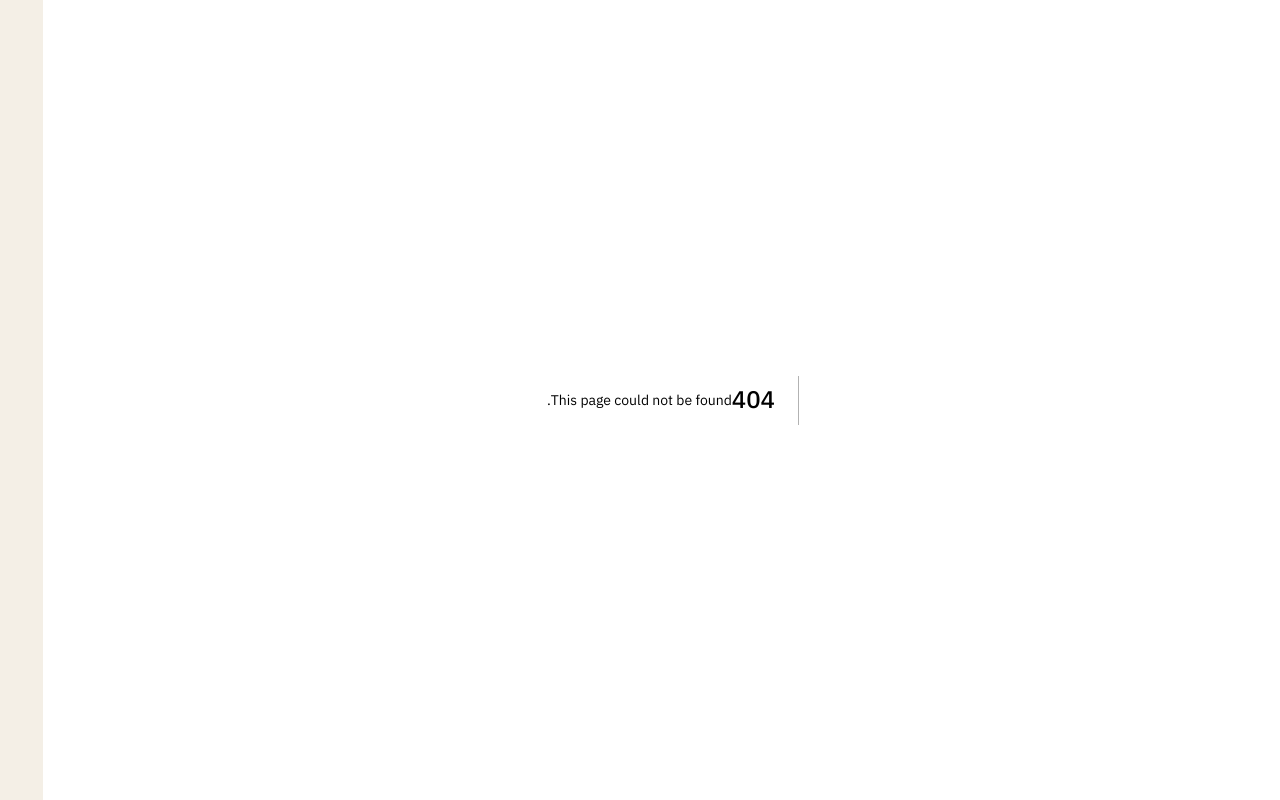
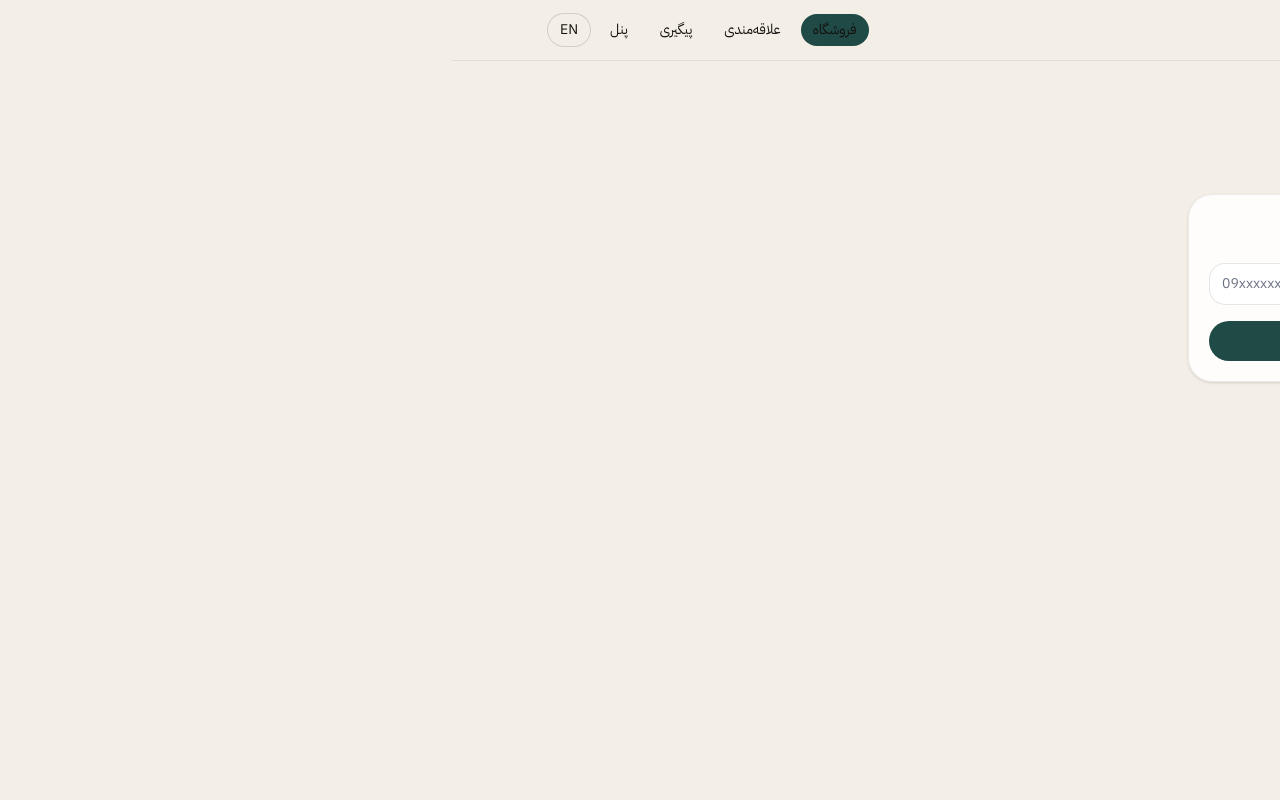
Before and after one commit to selengr/cv, a Next.js app: page /shop/account in a window 1280 px wide. Before the commit this address had no page. Built offline with nearby package versions, Linux system fonts and the light colour scheme; a web font is replaced by a local one.

Commit message:
add shop account route

```diff
--- /dev/null
+++ b/src/app/shop/account/page.tsx
@@ -0,0 +1,5 @@
+import ShopAccountPage from "@/components/shop/shopAccountPage";
+
+export default function ShopAccountRoute() {
+  return <ShopAccountPage />;
+}
```
